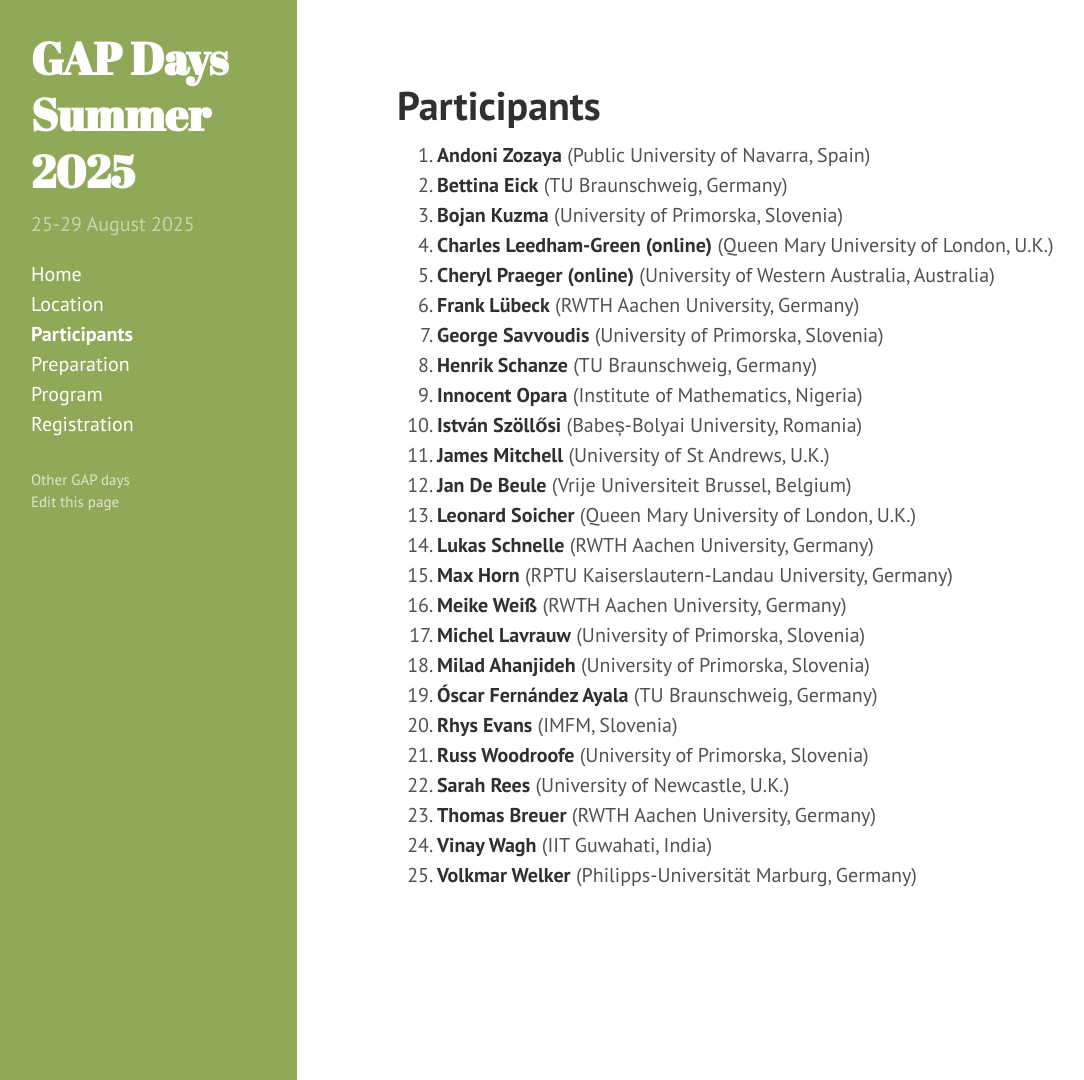
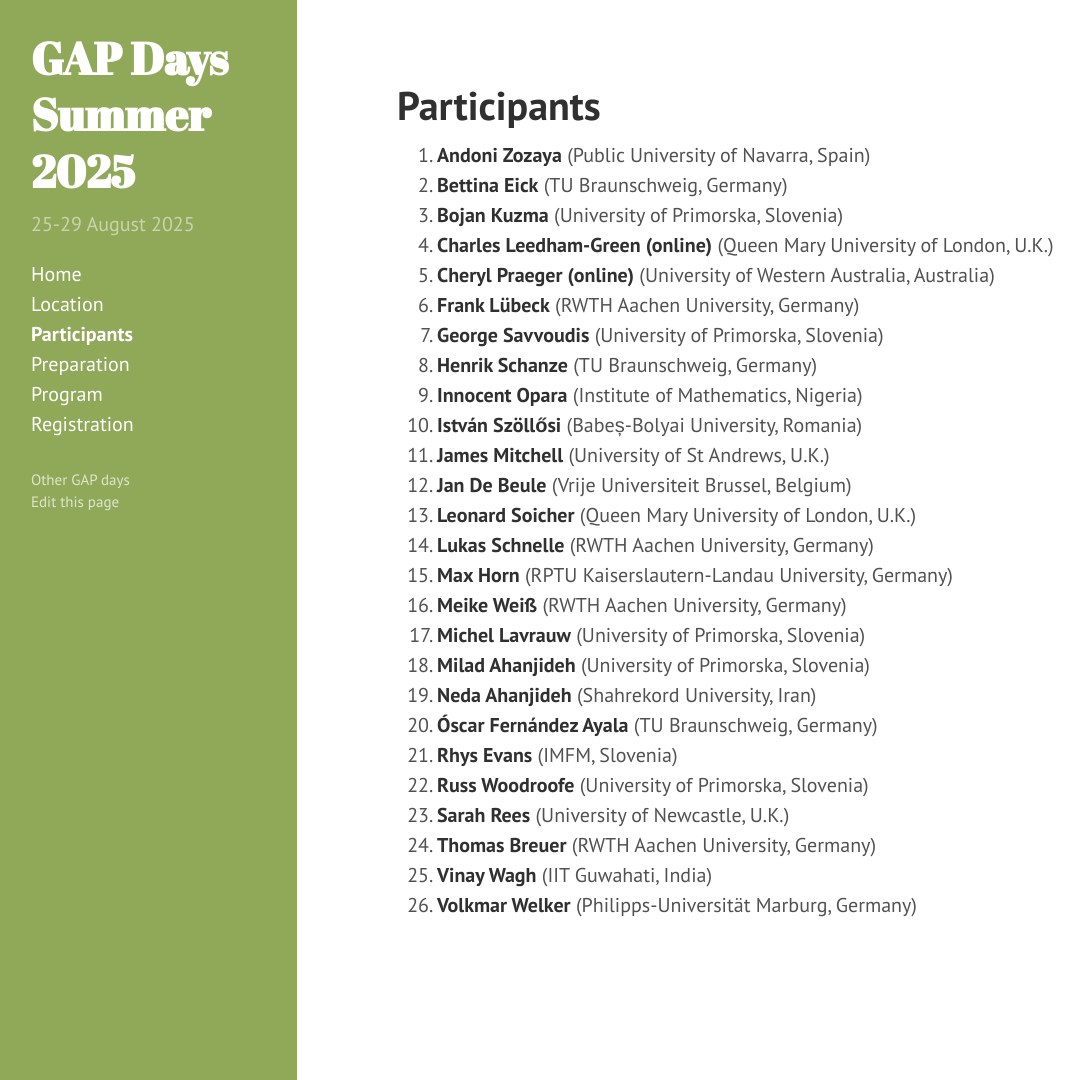
Before and after one commit to gapdays/gapdays2025-summer, a Jekyll site: the page built from participants.md, in a window 1280 px wide and 1080 px high. Shown: the whole window, without its empty margins (3-1087 px from the left). Built offline with Jekyll 4.4.1, drawn with Linux system fonts in a browser that asks for light colours.

Commit message:
Update participants.md

```diff
--- a/participants.md
+++ b/participants.md
@@ -20,6 +20,7 @@ participants:
   - {name: Meike Weiß, affiliation: "RWTH Aachen University, Germany"}
   - {name: Michel Lavrauw, affiliation: "University of Primorska, Slovenia"}
   - {name: Milad Ahanjideh, affiliation: "University of Primorska, Slovenia"}
+  - {name: Neda Ahanjideh, affiliation: "Shahrekord University, Iran"}
   - {name: Óscar Fernández Ayala, affiliation: "TU Braunschweig, Germany"}
   - {name: Rhys Evans, affiliation: "IMFM, Slovenia"}
   - {name: Russ Woodroofe, affiliation: "University of Primorska, Slovenia"}
```
